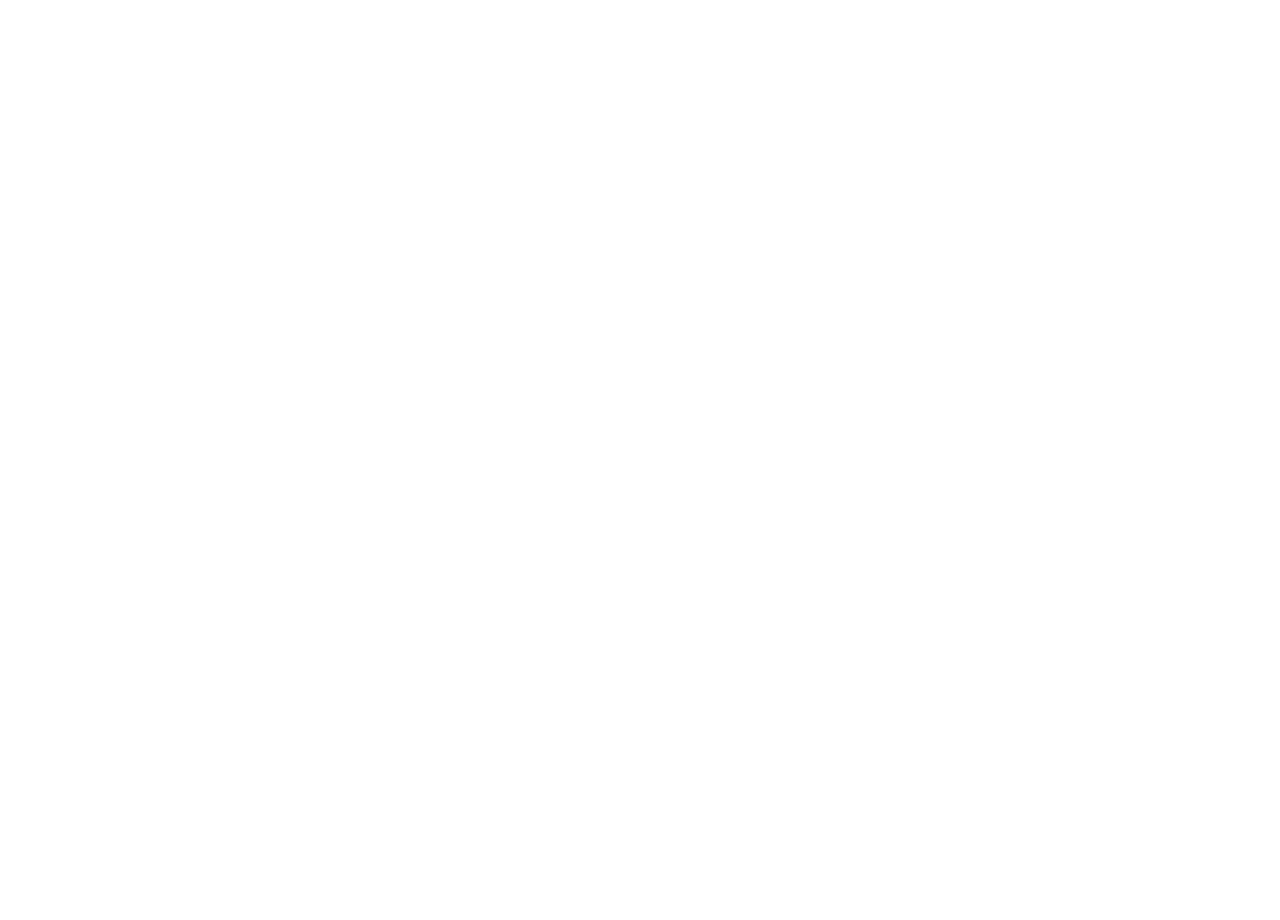
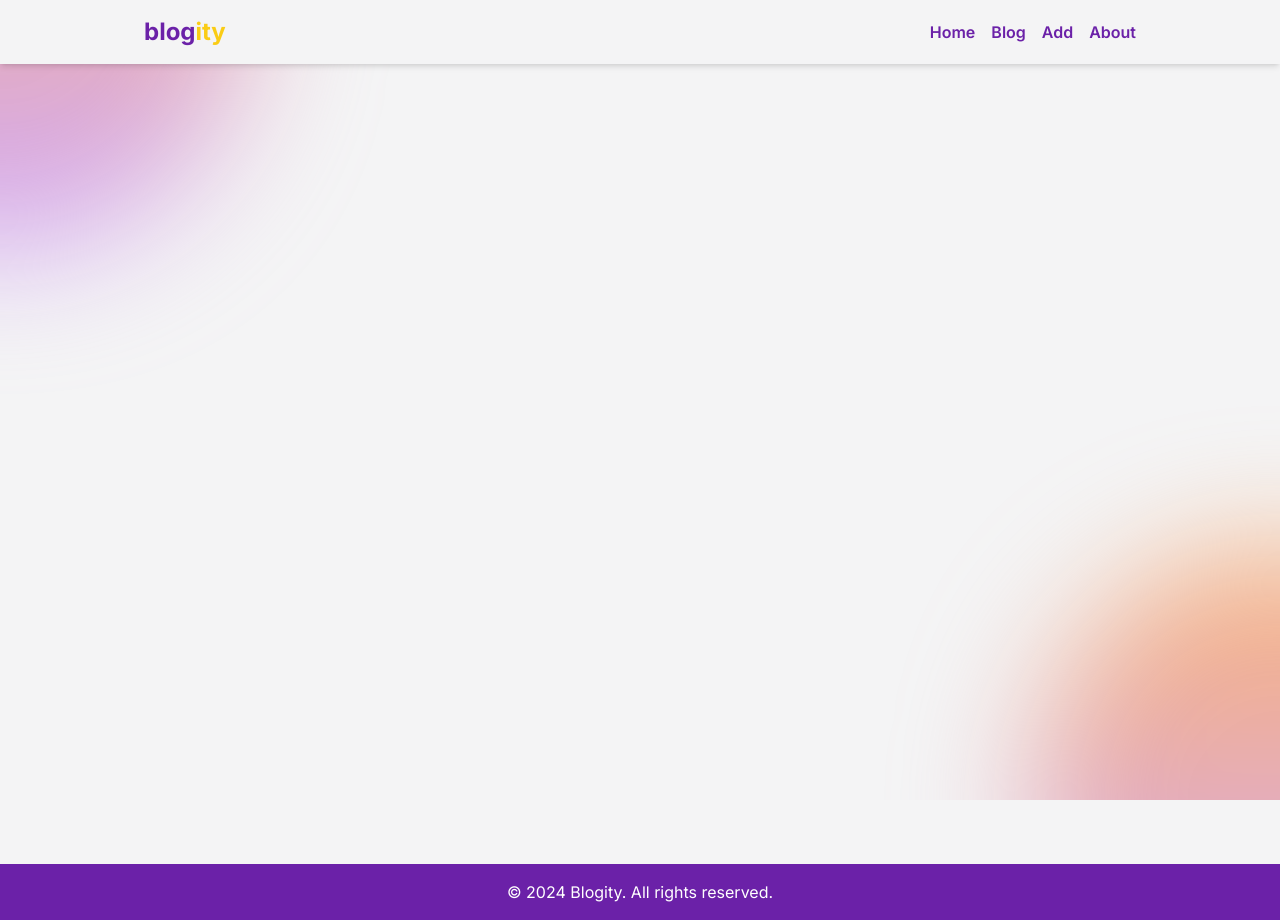
Before and after one commit to yousiefhamed/blogity, a Next.js app: page / in a window 1280 px wide. Before the commit the page ends 800 px from the top, so only its background shows below. Built offline with nearby package versions, Linux system fonts and the light colour scheme.

Commit message:
adding Navbar component and app layout

```diff
--- /dev/null
+++ b/src/app/components/Navbar.jsx
@@ -0,0 +1,52 @@
+import Link from "next/link";
+import React from "react";
+
+const Navbar = () => {
+  return (
+    <nav className="w-full flex justify-between items-center bg-zinc-100 sticky top-0 p-4 max-w-screen-lg mx-auto z-10">
+      <div className="absolute w-screen h-full top-0 left-1/2 -translate-x-1/2 shadow-md -z-10 bg-zinc-100"></div>
+      <div className="logo">
+        <Link href="/" className="text-2xl font-bold">
+          <span className="text-purple-800">blog</span>
+          <span className="text-yellow-400">ity</span>
+        </Link>
+      </div>
+      <ul className="flex space-x-4">
+        <li>
+          <Link
+            href="/"
+            className="text-purple-800 hover:text-yellow-400 hover:font-bold font-semibold transition-all"
+          >
+            Home
+          </Link>
+        </li>
+        <li>
+          <Link
+            href="/blog"
+            className="text-purple-800 hover:text-yellow-400 hover:font-bold font-semibold transition-all"
+          >
+            Blog
+          </Link>
+        </li>
+        <li>
+          <Link
+            href="/add"
+            className="text-purple-800 hover:text-yellow-400 hover:font-bold font-semibold transition-all"
+          >
+            Add
+          </Link>
+        </li>
+        <li>
+          <Link
+            href="/about"
+            className="text-purple-800 hover:text-yellow-400 hover:font-bold font-semibold transition-all"
+          >
+            About
+          </Link>
+        </li>
+      </ul>
+    </nav>
+  );
+};
+
+export default Navbar;
--- a/src/app/layout.js
+++ b/src/app/layout.js
@@ -1,5 +1,8 @@
 import { Inter } from "next/font/google";
 import "./globals.css";
+import Navbar from "./components/Navbar";
+import Footer from "./components/Footer";
+import GradientDecor from "./components/GradientDecor";
 
 const inter = Inter({ subsets: ["latin"] });
 
@@ -11,7 +14,12 @@
 export default function RootLayout({ children }) {
   return (
     <html lang="en">
-      <body className={inter.className}>{children}</body>
+      <body className={`${inter.className} bg-zinc-100`}>
+        <GradientDecor />
+        <Navbar />
+        <main className="w-full max-w-screen-lg mx-auto">{children}</main>
+        <Footer />
+      </body>
     </html>
   );
 }
```
